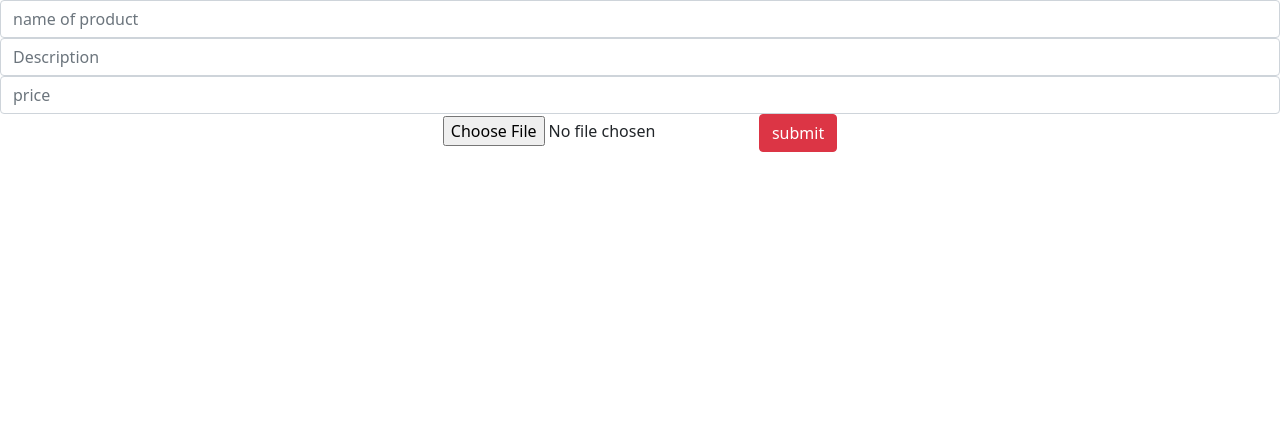
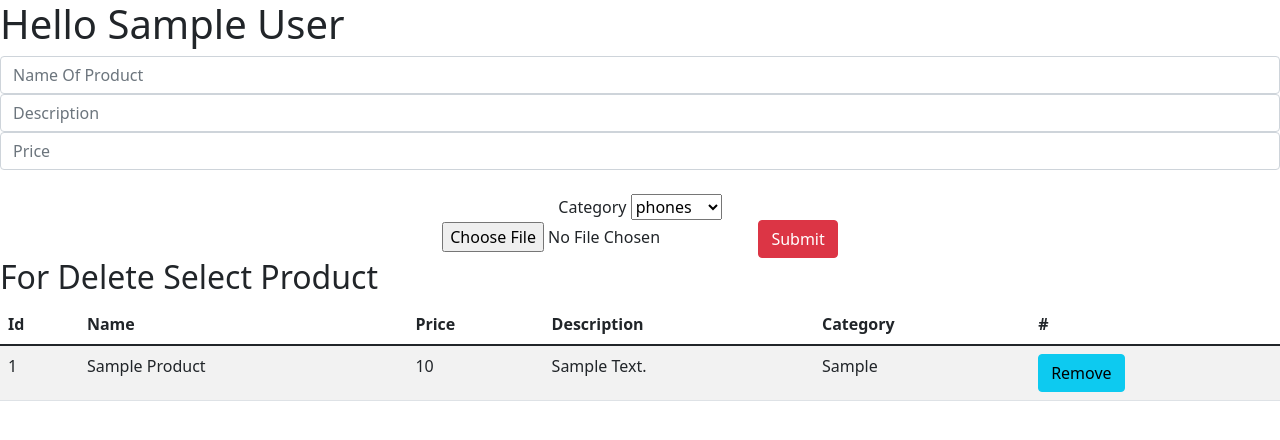
Before and after one commit to rachid-frontdev/storeUsingPhp, a PHP site: page /addproduct.php in a window 1280 px wide. Shown: the top 440 px of the page. Run offline with PHP 8.4, Linux system fonts and the light colour scheme; the visitor is signed in with stand-in values (Sample User, id 1); tables that the repository leaves empty or names only in its code hold one stand-in row (values such as "Sample post").

Commit message:
modified last

```diff
--- a/addproduct.php
+++ b/addproduct.php
@@ -1,5 +1,10 @@
 <?php
     include('./inc/connection.php');
+  session_start();
+    if( $_SESSION['user'] != '') {
+        $user = $_SESSION['user'];
+    } else header("Location:login.php")
+
 ?>
 <!DOCTYPE html>
 <html>
@@ -7,25 +12,41 @@
         <meta charset="utf-8">
         <title>add product page </title>
         <link rel="stylesheet" href="https://cdn.jsdelivr.net/npm/bootstrap@5.1.3/dist/css/bootstrap.min.css" integrity="sha384-1BmE4kWBq78iYhFldvKuhfTAU6auU8tT94WrHftjDbrCEXSU1oBoqyl2QvZ6jIW3" crossorigin="anonymous">
+        <style>
+            *{
+                text-transform: capitalize;
+            }
+        </style>
     </head>
     <body>
+            <h1><?php echo 'hello '. $user ?></h1>
             <form action='' method="POST" style="text-align:center;" enctype="multipart/form-data">
     <input  class="form-control" type='text' name='pname' placeholder='name of product'>
         <input class="form-control"  type='text' name='pdescription' placeholder='Description'>
         <input class="form-control"  type='text' name='price' placeholder='price'>
+                <br>
+        <label for="cat">category</label>
+        <select id="cat" name="category">
+                <option value='phones'>phones</option>
+                <option value='samsung'>samsung</option>
+                <option value='iphone'>iphone</option>
+                <option value='huawei'>huawei</option>
+                </select>
+                <br>
     <input  type='file' name='img'>
     <input class="btn btn-danger" type="submit" name='add' value='submit'>
     </form>
 <?php
-    if(isset($_POST['add'])) {
+  if(isset($_POST['add'])) {
             $uploaddir = 'image/';
             $uploadFile= $uploaddir.basename($_FILES['img']['name']);
             if(move_uploaded_file($_FILES['img']['tmp_name'], $uploadFile)){
             $name = $_POST['pname'];
             $desc = $_POST['pdescription'];
             $price = $_POST['price'];
+            $cat = $_POST['category'];
             $image = $_FILES['img']['name'];
-                $sql = "insert into products(product_name, product_price, description, img) values('$name', '$price', '$desc', '$image')";
+                $sql = "insert into products(product_name, product_price, description,category, img) values('$name', '$price', '$desc', '$cat','$image')";
                 $ret = mysqli_query($connection, $sql);
                 if($ret) {echo 'your product added success!';
                          } else {
@@ -34,7 +55,39 @@
 
             }
         }
+
         ?>
+        <h2>for delete select product</h2>
+        <table class="table table-striped table-hover">
+        <thead>
+            <tr>
+            <th scope="col">id</th>
+            <th scope="col">name</th>
+            <th scope="col">price</th>
+            <th scope="col">description</th>
+            <th scope="col">category</th>
+            <th scope="col">#</th>
+            </tr>
+            </thead>
+            <tbody>
+            <?php
+                $sql = "select * from products";
+                $ret = mysqli_query($connection, $sql);
+                while($res = mysqli_fetch_assoc($ret)) {
+                    echo '<tr>
+                <td>'.$res['id'].'</td>
+                <td>'.$res['product_name'].'</td>
+                <td>'.$res['product_price'].'</td>
+                <td>'.$res['description'].'</td>
+                <td>'.$res['category'].'</td>
+                <td><a href="deletep.php?id='.$res['id'].'" class="btn btn-info">remove</a></td>
+                </tr>';
+                }
+                ?>
+                </tbody>
+        </table>
+
+
     <script src="https://cdn.jsdelivr.net/npm/bootstrap@5.1.3/dist/js/bootstrap.min.js" integrity="sha384-QJHtvGhmr9XOIpI6YVutG+2QOK9T+ZnN4kzFN1RtK3zEFEIsxhlmWl5/YESvpZ13" crossorigin="anonymous"></script>
     </body>
 </html>
--- a/register.php
+++ b/register.php
@@ -27,9 +27,8 @@
     $username = $_POST['username'];
     $pass1 = $_POST['password'];
     $pass2 = $_POST['password2'];
-//    $hashed_password = password_hash($password, PASSWORD_DEFAULT);
-//     echo  $name . ' email ' . $email . ' password ' . $hashed_password;
             if($pass1 == $pass2) {
+//    $hashed_password = password_hash($pass1, PASSWORD_DEFAULT);
     $sql = "INSERT into users(fullname, email,username,password) values('$fullname','$email', '$username', '$pass1')";
     $ret = mysqli_query($connection, $sql);
         if($ret) {
```
Also changed, not shown: index.php (+17 -12 lines), login.php (+2 -5 lines).
